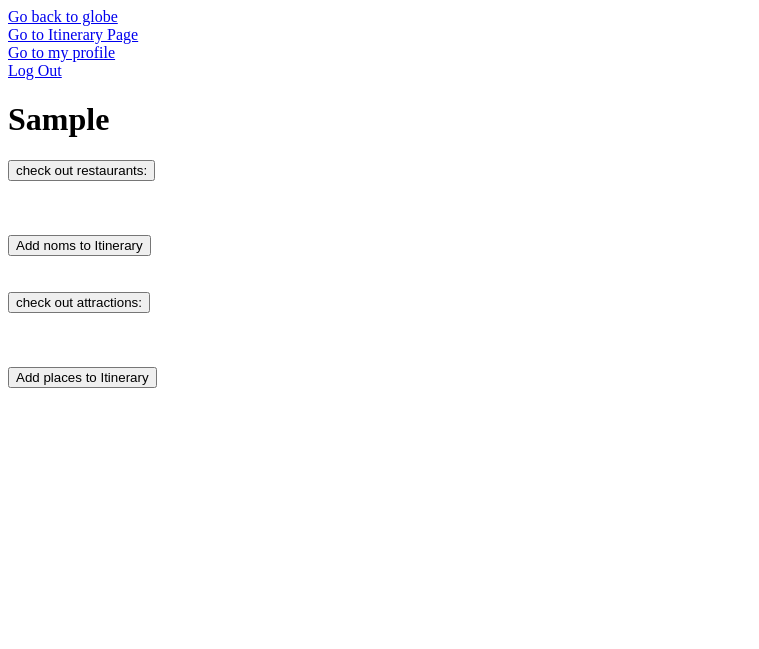
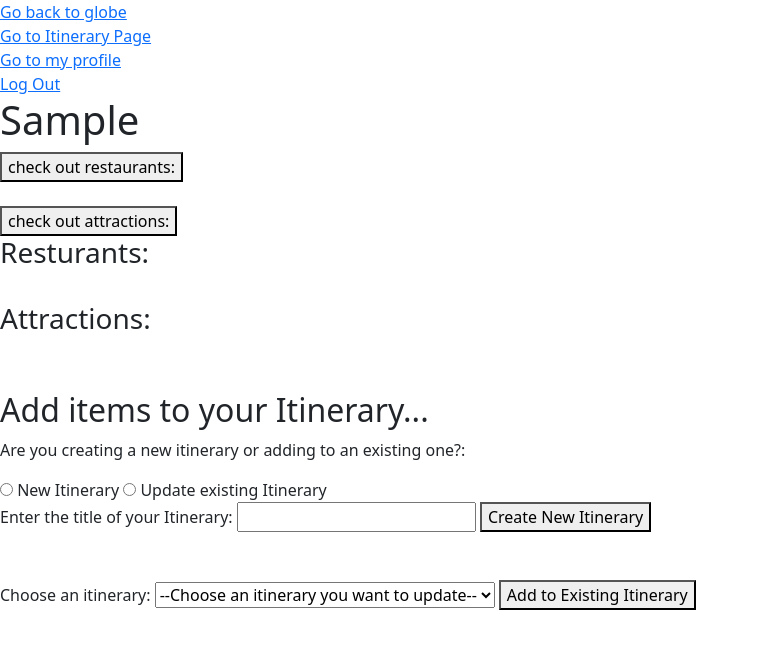
Before and after one commit to victoriaklo/travel-planner, a Flask app: page /city_activities/1 in a window 1280 px wide. Shown: the top 649 px of the page, without its empty margins (0-759 px from the left). Run offline with Flask 2, Linux system fonts and the light colour scheme; the visitor is signed in with stand-in values (Sample User, id 1); tables that the repository leaves empty hold one stand-in row (values such as "Sample post").

Commit message:
updated itinerary views

```diff
--- a/data/cities_data.json
+++ b/data/cities_data.json
@@ -81,7 +81,7 @@
         "city": "Bali",
         "country": "Indonesia",
         "latitude": -8.4960683,
-        "longitude": 115.2485298
+        "longitude": 114.8700322
     },
     {
         "city": "Berlin",
--- a/server.py
+++ b/server.py
@@ -28,7 +28,7 @@ def homepage():
 
     user_id = session.get('user_email')
     if user_id:
-        return redirect('/login')
+        return redirect('/main')
 
     return render_template("login.html")
 
@@ -96,12 +96,6 @@ def logout_user():
 
 
 ### ---------------- ROUTES FOR USER PROFILE PAGE --------------- ###
-# @app.route("/user_profile")
-# def display_profile():
-#     """Displays the user profile"""
-#     user = crud.get_user_by_email(email) # this is broken, not pulling the user
-
-#     return render_template("user_profile.html", user=user)
 
 @app.route("/user_profile")
 def display_profile():
@@ -118,8 +112,19 @@ def display_profile():
     return render_template("user_profile.html", user=user)
 
 ### ---------------- ROUTES FOR CITY/ACTIVITY PAGE --------------- ###
+# @app.route("/city_activities")
+# def display_city_activities():
+#     """Displays the city with options to view
+#     restaurants and local attractions"""
+
+#     if not session.get('user_email'):
+#         return redirect("/")
+
+#     return render_template("city_activities.html")
+
+
 @app.route("/city_activities/<int:city_id>")
-def display_city_activities(city_id):
+def display_city_activities_by_id(city_id):
     """Displays the city with options to view
     restaurants and local attractions"""
 
@@ -128,30 +133,32 @@ def display_city_activities(city_id):
 
     # gets the city object by id. when you get the object you can call city.city in jinja template
     city = crud.get_city_by_id(city_id)
+    # get list of itineraries by their titles and id and pass it to template
+    email = session.get('user_email')
+    user = crud.get_user_by_email(email)
+    user_id = user.user_id
 
-    return render_template("city_activities.html", city=city)
+    itinerary_list = crud.get_itins_by_user(user_id)
+
+    return render_template("city_activities.html", city=city, itinerary_list=itinerary_list)
 
 
 @app.route("/api/restaurants")
 def get_restaurants():
     """displays local restaurants"""
 
-    city_id = request.args.get('city_id')
-    print(city_id)
-
     if not session.get('user_email'):
         return redirect("/")
 
+    city_id = request.args.get('city_id')
 
     city = crud.get_city_by_id(city_id)
-    print(city)
 
     url = "https://maps.googleapis.com/maps/api/place/nearbysearch/json?"
 
     payload = {
-        # 'location' : "-33.8670522,151.1957362",
         'location' : f"{city.latitude},{city.longitude}",
-        'radius':1500,
+        'radius':50000,
         'type':"restaurant",
         "key": API_KEY
         }
@@ -168,19 +175,24 @@ def get_restaurants():
 def get_attractions():
     """displays local attractions"""
 
+    city_id = request.args.get('city_id')
+    print(city_id)
+
     if not session.get('user_email'):
         return redirect("/")
 
-    city = crud.get_city_by_name("New York")
-    # city = crud.get_city_by_id(city_id)
+
+    city = crud.get_city_by_id(city_id)
+    print(city)
+
     location = f"{city.latitude},{city.longitude}"
 
     url = "https://maps.googleapis.com/maps/api/place/nearbysearch/json?"
 
     payload = {
-        'location': f"{city.latitude},{city.longitude}",
-        'radius': 2500, # distance in meters
-        'type': ["tourist_attraction", "night_club", "shopping_mall"],
+        'location': location,
+        'radius': 50000, # distance in meters
+        'types':[ "museum", "tourist_attraction", "art_gallery", "bar", "shopping_mall", "park" ],
         'key': API_KEY
         }
     headers = {}
@@ -193,19 +205,133 @@ def get_attractions():
 
 
 ### ---------------- ROUTES FOR ITINERARY PAGE --------------- ###
-@app.route("/itineraries")
-def display_itineraries():
-    """Displays all itineraries created by the user"""
+@app.route("/new_itinerary", methods=["POST"])
+def create_itinerary():
+    """Display itinerary made by user"""
 
     # if the user is in session, display only the user's itineraries
-
     if session.get('user_email'):
         email = session['user_email']
         user = crud.get_user_by_email(email)
     else:
         return redirect("/")
 
-    return render_template("itineraries.html")
+    city_id = request.form.get("city_id")
+
+    city = crud.get_city_by_id(city_id) # city is the City object
+    rest_list = request.form.getlist("rest-choice")
+    attr_list = request.form.getlist("attr-choice")
+
+    user_id = user.user_id
+    title = request.form.get("title")
+    new_itinerary = crud.create_itinerary(user_id, title)
+
+    db.session.add(new_itinerary)
+    db.session.commit()
+
+    itin_id = new_itinerary.id
+
+    dest = crud.create_destination(city_id, itin_id)
+    db.session.add(dest)
+    db.session.commit()
+
+
+    for item in rest_list:
+        new_activity = crud.create_activity(item, "restaurant", city_id)
+        db.session.add(new_activity)
+        db.session.commit()
+        act_id = new_activity.id
+        sched_act = crud.create_sched_activity(act_id, itin_id)
+        db.session.add(sched_act)
+        db.session.commit()
+
+    for item in attr_list:
+        new_act = crud.create_activity(item, "attraction", city_id)
+        db.session.add(new_act)
+        db.session.commit()
+        act_id = new_act.id
+        sched_act = crud.create_sched_activity(act_id, itin_id)
+        db.session.add(sched_act)
+        db.session.commit()
+
+
+
+
+    return render_template("new_itinerary.html",
+                            city=city,
+                            rest_list=rest_list,
+                            attr_list=attr_list,
+                            new_itinerary=new_itinerary,
+                            title=title
+                            )
+
+
+
+@app.route("/update_itinerary", methods=["POST"])
+def update_itinerary():
+    """Update existing itinerary with other activities or flights"""
+    # update itineraries and call a crud function
+    # then db.session.add(oasidfhd)
+    # then db.session.commit()
+    return redirect("/itineraries")
+
+
+
+@app.route("/itinerary/<int:id>")
+def display_itin_by_id(id):
+    """Display itinerary by id"""
+
+    itinerary = crud.get_itin_by_id(id)
+    # get activity by itin_id, then pass activity to template
+    # activities = crud.get_activities_by_sched_act_ids
+    activities_ids = []
+
+    for sched_act in itinerary.sched_acts:
+        activities_ids.append(sched_act.act_id)
+
+    activities = crud.get_activities_by_activities_ids(activities_ids)
+
+    return render_template("itinerary.html", itinerary=itinerary, activities=activities)
+
+
+@app.route("/itinerary/<int:id>", methods = ["DELETE"])
+def delete_itin_by_id(id):
+    """Delete an itinerary by id"""
+    crud.delete_itin_by_id(id)
+    flash("Itinerary deleted")
+
+    return redirect("/itineraries")
+
+
+
+
+@app.route("/itineraries")
+def display_itineraries():
+    """Displays all itineraries created by the user"""
+
+    # if the user is in session, display only the user's itineraries
+    if session.get('user_email'):
+        email = session['user_email']
+        user = crud.get_user_by_email(email)
+    else:
+        return redirect("/")
+
+    user_id = user.user_id
+
+    # returns a list of itinerary objects
+    # query all itins for current user, then pass that list of itineraries to jinja template
+    # then using the relationships to get the other info you need
+
+    all_itineraries = crud.get_itins_by_user(user_id)
+
+    sched_activities_list = []
+    for itinerary in all_itineraries:
+        sched_activities_list.append(itinerary.sched_acts)
+
+
+    return render_template("itineraries.html",
+                            all_itineraries=all_itineraries,
+                            sched_activities_list=sched_activities_list)
 
 
 if __name__ == "__main__":
--- a/static/js/get-attractions.js
+++ b/static/js/get-attractions.js
@@ -1,24 +1,32 @@
 'use strict';
 
-const attr_button = document.querySelector('#attractions-btn');
+const attractionBtn = document.querySelector('#attractions-btn');
 
-attr_button.addEventListener('click', () => {
+attractionBtn.addEventListener('click', () => {
+  const queryString = new URLSearchParams({city_id:city_id}).toString();
+  const url = `/api/attractions?${queryString}`;
 
-  fetch("/api/attractions")
-  .then(response => response.json())
+  fetch(url)
+  .then(response => response.json()) // takes the response from api and converts to JS object,
+  // creating another promise (then) to do something else with that data
   .then(data => { // take this data and iterate over it and take what's important and add to html
     // name, rating, photos
-    let attr_list = []
+    let attrList = []
     const results = JSON.parse(data)
     for (const result of results.results) {
-      attr_list.push(`${result.name}`)
-    }
+      attrList.push(`${result.name}`)
+    };
 
-    for (let attr_item of attr_list) {
+    // clears anything in the HTML and prevents user from seeing duplicate request data
+    document.querySelector('#attractions-data').innerHTML = ""
+
+    // iterate through the list of restaurants and display in an input form
+    // for of will return the value, not the index
+    for (let attrItem of attrList) {
 
       document.querySelector('#attractions-data').innerHTML += `<div>
-      <input type="checkbox" id="${attr_item}" name="rest-choice" value="${attr_item}">
-      <label for="${attr_item}">${attr_item}</label>
+      <input type="checkbox" id="${attrItem}" name="attr-choice" value="${attrItem}">
+      <label for="${attrItem}">${attrItem}</label>
       </div>`
     };
   })
--- a/static/js/get-restaurants.js
+++ b/static/js/get-restaurants.js
@@ -1,10 +1,9 @@
 'use strict';
 
-const rest_button = document.querySelector('#restaurants-btn');
+const restButton = document.querySelector('#restaurants-btn');
 
-rest_button.addEventListener('click', () => {
+restButton.addEventListener('click', () => {
   const queryString = new URLSearchParams({city_id:city_id}).toString();
-  // you could also hard code url to '/status?order=123'
   const url = `/api/restaurants?${queryString}`;
 
   fetch(url)
@@ -12,22 +11,22 @@ rest_button.addEventListener('click', () => {
   // creating another promise (then) to do something else with that data
   .then(data => { // take this data and iterate over it and take what's important and add to html
     // name, rating, photos
-    let rest_lists = []
+    let restList = []
     const results = JSON.parse(data)
     for (const result of results.results) {
-      rest_lists.push(`${result.name}`)
+      restList.push(`${result.name}`)
     };
 
-    // clears anything in the HTML and prevents user from duplicate request data
+    // clears anything in the HTML and prevents user from seeing duplicate request data
     document.querySelector('#restaurants-data').innerHTML = ""
 
     // iterate through the list of restaurants and display in an input form
     // for of will return the value, not the index
-    for (let rest_item of rest_lists) {
+    for (let restItem of restList) {
 
       document.querySelector('#restaurants-data').innerHTML += `<div>
-      <input type="checkbox" id="${rest_item}" name="rest-choice" value="${rest_item}">
-      <label for="${rest_item}">${rest_item}</label>
+      <input type="checkbox" id="${restItem}" name="rest-choice" value="${restItem}">
+      <label for="${restItem}">${restItem}</label>
       </div>`
     };
   })
--- /dev/null
+++ b/static/js/update-itinerary.js
@@ -0,0 +1,19 @@
+'use strict';
+
+const newItinerary = document.querySelector('#new-itinerary');
+
+newItinerary.addEventListener('click', () => {
+    document.querySelector('.submit-update').style.display = "none"
+    document.querySelector('.submit-new-itinerary').style.display = "block"
+    document.getElementById('itinerary-title').setAttribute('required', "");
+});
+
+const updateItinerary = document.querySelector('#update-itinerary');
+
+updateItinerary.addEventListener('click', () => {
+
+      document.querySelector('.submit-update').style.display = "block"
+      document.querySelector('.submit-new-itinerary').style.display = "none"
+      document.getElementById('itinerary-title').removeAttribute('required');
+
+});
--- a/templates/base.html
+++ b/templates/base.html
@@ -1,9 +1,12 @@
 <!-- boiler plate html -->
 <!doctype html>
-<html>
+<html lang="en">
   <head>
     <meta charset="utf-8">
-    <meta name="viewport" content="width=device-width">
+    <meta name="viewport" content="width=device-width, initial-scale=1">
+
+    <!-- Bootstrap CSS -->
+    <link href="https://cdn.jsdelivr.net/npm/bootstrap@5.0.2/dist/css/bootstrap.min.css" rel="stylesheet" integrity="sha384-EVSTQN3/azprG1Anm3QDgpJLIm9Nao0Yz1ztcQTwFspd3yD65VohhpuuCOmLASjC" crossorigin="anonymous">
 
     <title>
       {% block title %}{% endblock %}
@@ -31,6 +34,7 @@
       </div>
 
     </div>
+
     {% endblock %}
 
     {% for msg in get_flashed_messages() %}
@@ -44,5 +48,6 @@
     {% endblock %}
 
     {% block after_body %}{% endblock %}
+    <script src="https://cdn.jsdelivr.net/npm/bootstrap@5.0.2/dist/js/bootstrap.bundle.min.js" integrity="sha384-MrcW6ZMFYlzcLA8Nl+NtUVF0sA7MsXsP1UyJoMp4YLEuNSfAP+JcXn/tWtIaxVXM" crossorigin="anonymous"></script>
   </body>
 </html>
--- a/templates/city_activities.html
+++ b/templates/city_activities.html
@@ -14,35 +14,62 @@
 
 <div>
   <button id="restaurants-btn" class="restaurants"> check out restaurants: </button>
-    <form id="restaurant-form">
+  <br>
+  <br>
+  <button id="attractions-btn" class="attractions"> check out attractions: </button>
+
+  <form action="/new_itinerary" id="activities-form" method="post">
+      <input type="hidden" name="city_id" value="{{city.id}}">
+      <h3>Resturants:</h3>
       <div id="restaurants-data" class="restaurants"></div>
       <br>
+      <h3>Attractions:</h3>
+      <div id="attractions-data" class="attractions"></div>
       <br>
       <br>
+
+      <h2>Add items to your Itinerary...</h2>
+      <p>Are you creating a new itinerary or adding to an existing one?:</p>
       <div>
-          <button type="submit">Add noms to Itinerary</button>
+        <input type="radio" id="new-itinerary"
+         name="select-itinerary" value="new">
+        <label for="new">New Itinerary</label>
+
+        <input type="radio" id="update-itinerary"
+         name="select-itinerary" value="update">
+        <label for="update">Update existing Itinerary</label>
+      </div>
+
+      <div class="submit-new-itinerary">
+        <label for="name">Enter the title of your Itinerary: </label>
+        <input type="text" name="title" id="itinerary-title" required>
+        <button id="form-submit" type="submit">Create New Itinerary</button>
+      </div>
+
+      <br>
+      <br>
+      <div class="submit-update">
+        <label for="itinerary-select">Choose an itinerary:</label>
+
+        <select name="update-itinerary" id="itinerary-select">
+
+            <option value="title">--Choose an itinerary you want to update--</option>
+            {% for itinerary in itinerary_list %}
+            <option value="{{itinerary.id}}">{{itinerary.title}}</option>
+            {% endfor%}
+        </select>
+      <button id="update-itinerary-btn" type="submit" formaction="/update_itinerary">Add to Existing Itinerary</button>
       </div>
   </form>
 </div>
-<br>
-<br>
+<br><br>
 
-<div>
-    <button id="attractions-btn" class="attractions"> check out attractions: </button>
-    <form id="attractions-form">
-        <div id="attractions-data" class="attractions"></div>
-        <br>
-        <br>
-        <br>
-        <div>
-          <button type="submit">Add places to Itinerary</button>
-        </div>
-      </form>
-</div>
+
 
 
  <!-- when you write your own js file, you need to add them at the bottom of html  -->
 <script src="/static/js/get-attractions.js"></script>
 <script src="/static/js/get-restaurants.js"></script>
+<script src="/static/js/update-itinerary.js"></script>
 
 {% endblock %}
```
Also changed, not shown: crud.py (+48 -7 lines), model.py (+0 -9 lines), templates/itineraries.html (+25 -3 lines), templates/itinerary.html (added, +25 -0 lines), templates/main.html (+40 -40 lines), templates/new_itinerary.html (added, +51 -0 lines), templates/user_profile.html (+0 -8 lines). Lines whose indentation alone changed are shown as unchanged.
